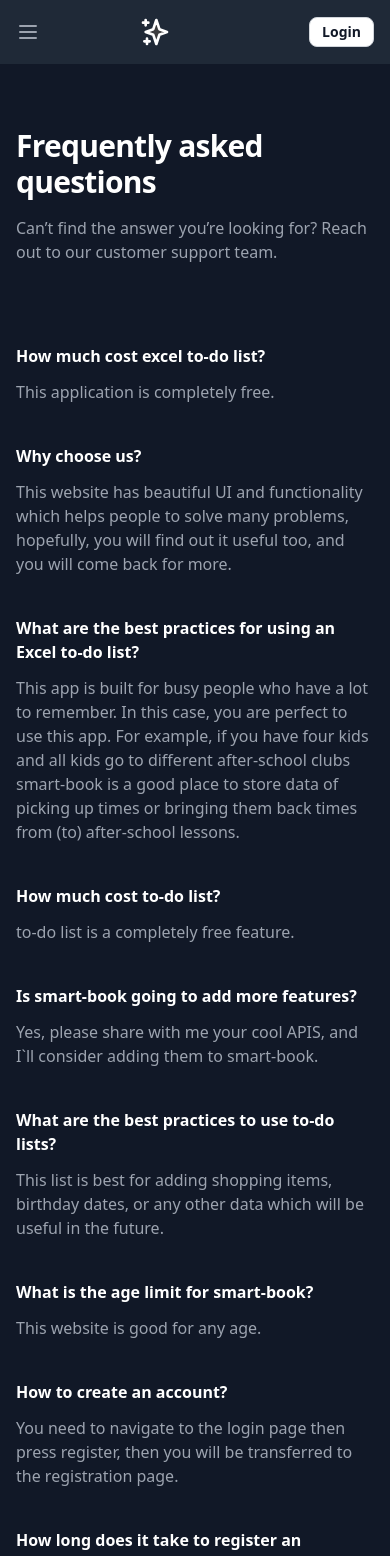
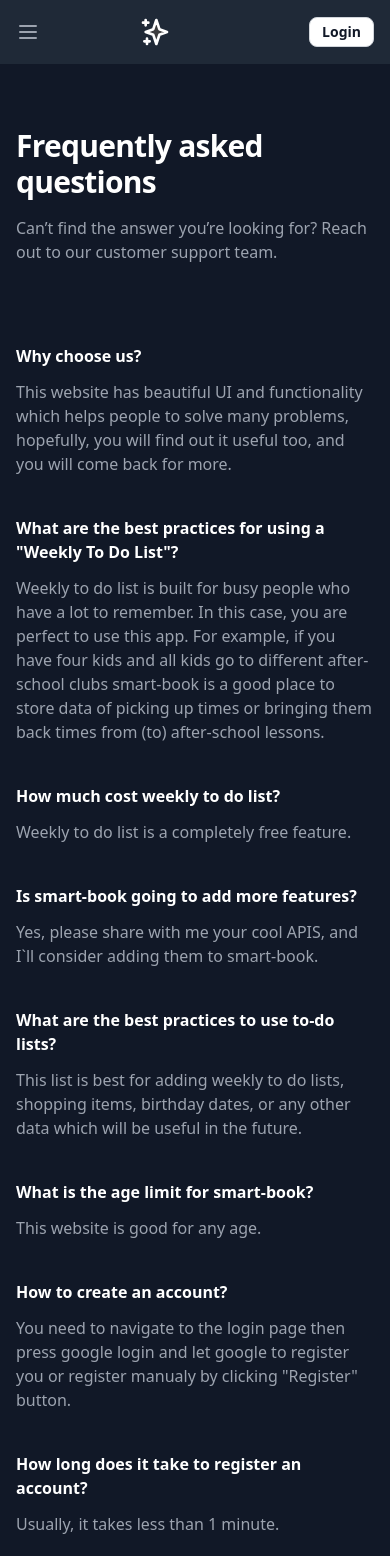
Before and after one commit to MariusZebrauskas/smart-book-next-fullstack, a Next.js app: page /faq in a window 390 px wide. Shown: the top 1556 px of the page. Built offline with nearby package versions, Linux system fonts and the light colour scheme.

Commit message:
changed meta description, texts, titles, video

```diff
--- a/components/DynamicCards.tsx
+++ b/components/DynamicCards.tsx
@@ -33,21 +33,21 @@ const DynamicCards: React.FC<Card> = ({ card }) => {
         className='
         animationCards
         max-w-xs mx-auto overflow-hidden bg-gray-200 rounded-lg shadow-lg
-
+         h-60
         hover:cursor-pointer
         flex justify-center flex-col
         '
       >
         <div className='flex flex-center justify-center py-2'>
           <h1
-            className='text-lg sm:text-2xl font-bold text-gray-800 uppercase
+            className='text-lg sm:text-2xl font-bold px-2 text-gray-800 uppercase
           '
           >
             {card.name}
           </h1>
         </div>
         <img
-          className='rounded-b-lg'
+          className='rounded-b-lg min-w-full'
           src={card.image}
           alt={card.alt}
           style={{ width: 200, height: 200 }}
--- a/components/RoutineHeader.tsx
+++ b/components/RoutineHeader.tsx
@@ -6,13 +6,13 @@ const RoutineHeader = () => {
       <div className='container px-6 py-16 mx-auto text-center'>
         <div className='max-w-lg mx-auto'>
           <h1 className='text-3xl font-bold text-white md:text-4xl'>
-            Add your routine to this calendar and never forget your tasks
+            Add your weekly to do lists to this calendar and never forget your tasks again
           </h1>
 
-          <h4 className='mt-6 text-gray-300'>
+          <h2 className='mt-6 text-gray-300'>
           This schedule does not let people forget their weekly assignments.
           Add, edit, delete your tasks and get rid of weekly headaches.
-          </h4>
+          </h2>
         </div>
       </div>
     </section>
--- a/components/TwoCards.tsx
+++ b/components/TwoCards.tsx
@@ -9,11 +9,11 @@ const TwoCards = () => {
       <div className='container grid grid-cols-1 gap-8 px-4 py-12 mx-auto lg:grid-cols-2'>
         <div className='animationCards flex flex-col items-center max-w-lg mx-auto text-center'>
           <h2 className='text-3xl font-semibold tracking-tight text-gray-800 '>
-            Excel todo list template
+            Weekly To Do List
           </h2>
 
           <p className='mt-3 text-gray-500 '>
-            Excel todo list template has been designed and built to track weekly tasks, like when to
+            Weekly To Do List has been designed and built to track weekly tasks, like when to
             pick up your child from after school club, or any kind of tasks you do weekly, but
             sometimes you forget to-do.
           </p>
--- a/pages/api/dasboard-data.ts
+++ b/pages/api/dasboard-data.ts
@@ -10,14 +10,15 @@ const dashbordCards = [
   },
   {
     id: 2,
-    name: 'Routine',
+    name: 'Weekly To Do List',
     image:
       'https://firebasestorage.googleapis.com/v0/b/smart-book-ce0de.appspot.com/o/7-days-300x300%20resized.jpg?alt=media&token=6c5ec4c8-4dae-4d2f-b09c-18ecb0c37232',
-    alt: 'Routine image',
+    alt: 'Weekly To Do List',
     page: 'dashboard/routine',
   },
 ];
 
+
 export default async (req: any, res: any) => {
   res.send({ success: true, data: dashbordCards });
 };
--- a/pages/dashboard/index.tsx
+++ b/pages/dashboard/index.tsx
@@ -21,6 +21,7 @@ interface T extends DefaultRootState {
 
 const dashboard = ({ dashboardApi }: any) => {
   const { data } = dashboardApi;
+
   const { loginHook } = useFetch();
   const submenu = useSelector<T>((store) => store.submenu);
   const menu = useSelector<T>((store) => store.menu);
@@ -86,8 +87,11 @@ const dashboard = ({ dashboardApi }: any) => {
   return (
     <section onMouseEnter={onMouseEnter} className='w-full flex justify-center items-center   '>
       <Head>
-        <title>Smart book - dashboard</title>
-        <meta name='description' content='pick app on dashboard to start adding todos' />
+        <title>Free weekly to do list or simple todo list - smartbook/dashboard </title>
+        <meta
+          name='description'
+          content='select Free weekly to do list or simple todo list on dashboard to start adding todos'
+        />
       </Head>
       <main className='flex mt-20 lg:mt-40 justify-around flex-wrap gap-10 max-w-7xl w-3/5 mb-20 '>
         {data.map((card: any) => {
--- a/pages/dashboard/routine.tsx
+++ b/pages/dashboard/routine.tsx
@@ -125,10 +125,10 @@ const routine = () => {
   return (
     <main>
       <Head>
-        <title>Smart book - 7 days</title>
+        <title>Smart book - Weekly To Do List</title>
         <meta
           name='description'
-          content='Add your routine to this calendar and never forget your tasks
+          content='Add your weekly to dos to this calendar and never forget your tasks
           This schedule does not let people forget their weekly assignments. Add, edit, delete your tasks and get rid of weekly headaches!'
         />
       </Head>
--- a/pages/faq.tsx
+++ b/pages/faq.tsx
@@ -8,11 +8,6 @@ import Head from 'next/head';
 
 const faqs = [
   {
-    id: 1,
-    question: 'How much cost excel to-do list?',
-    answer: 'This application is completely free.',
-  },
-  {
     id: 2,
     question: 'Why choose us?',
     answer:
@@ -20,8 +15,8 @@ const faqs = [
   },
   {
     id: 3,
-    question: 'What are the best practices for using an Excel to-do list?',
-    answer: `This app is built for busy people who have a lot
+    question: 'What are the best practices for using a "Weekly To Do List"?',
+    answer: `Weekly to do list is built for busy people who have a lot
      to remember. In this case, you are perfect to use this app. For example,
       if you have four kids and all kids go to different after-school clubs
        smart-book is a good place to store data of picking up times or bringing
@@ -29,20 +24,21 @@ const faqs = [
   },
   {
     id: 4,
-    question: 'How much cost to-do list?',
-    answer: 'to-do list is a completely free feature.',
+    question: 'How much cost weekly to do list?',
+    answer: 'Weekly to do list is a completely free feature.',
   },
   {
     id: 5,
     question: 'Is smart-book going to add more features?',
-    answer: 'Yes, please share with me your cool APIS, and I`ll consider adding them to smart-book.',
+    answer:
+      'Yes, please share with me your cool APIS, and I`ll consider adding them to smart-book.',
   },
 
   {
     id: 7,
     question: 'What are the best practices to use to-do lists?',
     answer:
-      'This list is best for adding shopping items, birthday dates, or any other data which will be useful in the future.',
+      'This list is best for adding weekly to do lists, shopping items, birthday dates, or any other data which will be useful in the future.',
   },
   {
     id: 8,
@@ -53,7 +49,7 @@ const faqs = [
     id: 9,
     question: 'How to create an account?',
     answer:
-      'You need to navigate to the login page then press register, then you will be transferred to the registration page.',
+      'You need to navigate to the login page then press google login and let google to register you or register manualy by clicking "Register" button.',
   },
   {
     id: 10,
@@ -114,10 +110,10 @@ export default function faq() {
   return (
     <div onMouseEnter={onMouseEnter} className='bg-gray-900'>
       <Head>
-        <title>todo list - excel todo list / smart-book </title>
+        <title>Weekly To Do List, todo list, to-do list, any todo - smart-book </title>
         <meta
           name='description'
-          content='Frequently asked questions - excel todo list, todo list / smart-book'
+          content='we offer weekly to do list and simple todo list for free, pelase visit smart-book.org and use it for 0$, and never forget your tasks ever again '
         />
       </Head>
       <div className='max-w-7xl mx-auto py-16 px-4 sm:py-24 sm:px-6 lg:px-8'>
--- a/pages/index.tsx
+++ b/pages/index.tsx
@@ -86,10 +86,10 @@ const IndexPage = () => {
   return (
     <main onMouseEnter={onMouseEnter} className='bg-white  mt-20 relative'>
       <Head>
-        <title>To Do List: add thnigs to do </title>
+        <title>Free Weekly To Do List </title>
         <meta
           name='description'
-          content='free to-do app online: there is  calendar and to-do list app in one flexible software, add todoist, things to do, todo list'
+          content='Free weekly to do list. We give two types of to-do lists for free:  1) Weekly callendar type to-do list app. 2) List type to-do list. All in one flexible software, add todoist, things to do, todo list, add edit create and delte your todos for free'
         />
       </Head>
       <div
@@ -105,8 +105,8 @@ const IndexPage = () => {
              px-8
              '
             >
-              Free to-do list and calendar! Build your lists, organize your life and do not forget
-              your tasks.
+              Free weekly to do list! Build your lists, organize your life and do not forget your
+              tasks again.
             </h1>
 
             <div className='px-8 py-4 animation grid gap-6 mt-8 sm:grid-cols-2'>
@@ -126,7 +126,7 @@ const IndexPage = () => {
                   />
                 </svg>
 
-                <span className='mx-3'>Excel todo list template</span>
+                <span className='mx-3'>Weekly To Do List</span>
               </div>
 
               <div className=' flex items-center text-gray-800 -px-3 '>
@@ -248,7 +248,7 @@ const IndexPage = () => {
         <div className='flex animationPic items-center justify-center w-full h-96 lg:w-1/2'>
           <video
             className='object-cover w-full h-full max-w-2xl rounded-md'
-            src='https://firebasestorage.googleapis.com/v0/b/smart-book-ce0de.appspot.com/o/video%2Fhomepage2.mp4?alt=media&token=c61bb6c6-af76-41ef-bb4f-c4e1b3a95f28'
+            src='https://firebasestorage.googleapis.com/v0/b/smart-book-ce0de.appspot.com/o/video%2Fupdated.mp4?alt=media&token=275416a5-8e7e-4e05-ac9e-91366b016627'
             controls
           />
         </div>
```
